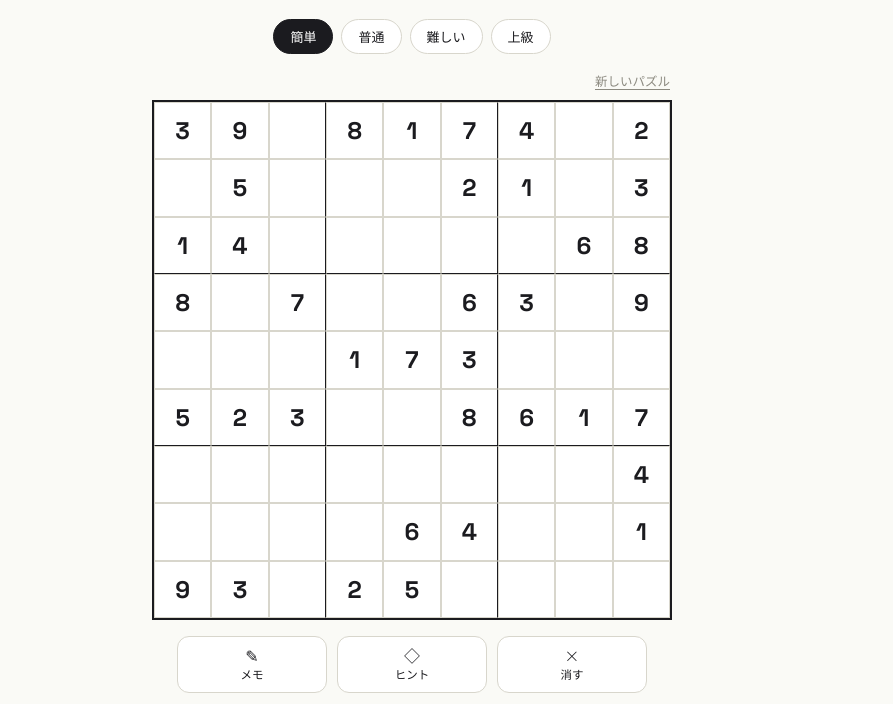
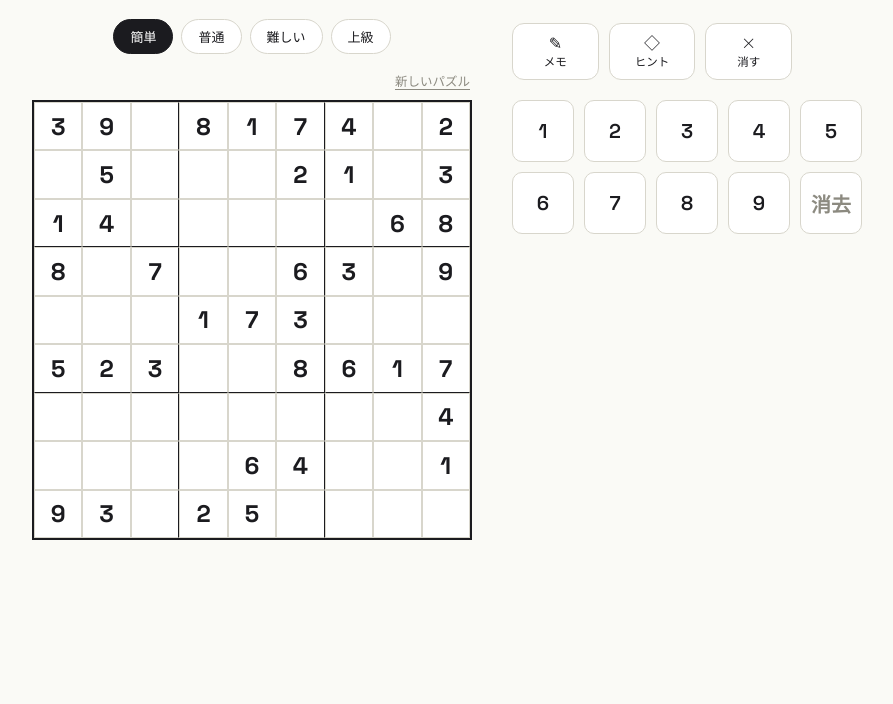
Before and after one commit to nanpure-game/creative-design, a plain HTML site: page game.html in a window 1280 px wide. Shown: the part 174-878 px from the top of the page, without its empty margins (228-1121 px from the left). After the commit the page ends 800 px from the top, so only its background shows below. Drawn offline with Linux system fonts and the light colour scheme.

Commit message:
Add files via upload

```diff
--- a/game.html
+++ b/game.html
@@ -3,25 +3,27 @@
 <head>
 <meta charset="UTF-8">
 <meta name="viewport" content="width=device-width, initial-scale=1.0">
-<title>数独 | ナンプレサイト</title>
+<title>ナンプレ | ナンプレサイト</title>
 <link rel="preconnect" href="https://fonts.googleapis.com">
 <link href="https://fonts.googleapis.com/css2?family=Shippori+Mincho:wght@400;600;800&family=Zen+Kaku+Gothic+New:wght@400;500;700&family=Space+Grotesk:wght@500;600;700&display=swap" rel="stylesheet">
 <link rel="stylesheet" href="style.css">
 </head>
 <body>
 
-<div class="wrap">
+<div class="wrap game-wrap">
   <div class="nav-bar">
     <a class="nav-link" href="index.html">← トップ</a>
     <a class="nav-link" href="how-to-play.html">遊び方</a>
   </div>
 
   <header>
-    <div class="eyebrow">Sudoku Puzzle</div>
-    <h1>数独</h1>
+    <div class="eyebrow">Number Place</div>
+    <h1>ナンプレ</h1>
     <div class="sub">好きな難易度でナンプレを解きましょう</div>
   </header>
 
+  <div class="game-layout">
+    <div class="board-col">
       <div class="diff-row" id="diffRow">
         <button class="pill" data-diff="easy">簡単</button>
         <button class="pill" data-diff="medium">普通</button>
@@ -38,7 +40,9 @@
         <div class="board" id="board"></div>
         <div class="generating" id="generating">パズルを生成しています…</div>
       </div>
+    </div>
 
+    <div class="side-col">
       <div class="toolbar">
         <button class="tool-btn" id="notesBtn">
           <span class="icon">✎</span>
@@ -55,6 +59,8 @@
       </div>
 
       <div class="numpad" id="numpad"></div>
+    </div>
+  </div>
 </div>
 
 <div class="win-overlay" id="winOverlay">
@@ -404,6 +410,15 @@
     renderBoard();
   }
 
+  function clearPeerNotes(r, c, v){
+    for(let cc=0; cc<9; cc++){ if(cc!==c) notesBoard[r][cc].delete(v); }
+    for(let rr=0; rr<9; rr++){ if(rr!==r) notesBoard[rr][c].delete(v); }
+    const br = Math.floor(r/3)*3, bc = Math.floor(c/3)*3;
+    for(let i=br;i<br+3;i++) for(let j=bc;j<bc+3;j++){
+      if(i!==r || j!==c) notesBoard[i][j].delete(v);
+    }
+  }
+
   function setValue(v){
     if(!selected) return;
     const { r, c } = selected;
@@ -423,7 +438,10 @@
     }
 
     currentBoard[r][c] = v;
-    if(v!==0) notesBoard[r][c].clear();
+    if(v!==0){
+      notesBoard[r][c].clear();
+      clearPeerNotes(r, c, v);
+    }
     const conflicts = computeConflicts();
     renderBoard();
 
--- a/style.css
+++ b/style.css
@@ -429,3 +429,44 @@ h1{
   h1{ font-size: 28px; }
   .tool-btn{ font-size: 10.5px; }
 }
+
+/* ---------- Desktop layout: board left, controls right ---------- */
+.game-layout{
+  display: block;
+}
+@media (min-width: 760px){
+  .game-wrap{
+    max-width: 760px;
+  }
+  .game-layout{
+    display: flex;
+    align-items: flex-start;
+    gap: 40px;
+  }
+  .game-layout .board-col{
+    flex: 1 1 440px;
+    max-width: 460px;
+  }
+  .game-layout .side-col{
+    flex: 1 1 260px;
+    max-width: 280px;
+    display: flex;
+    flex-direction: column;
+    gap: 20px;
+    padding-top: 4px;
+    position: sticky;
+    top: 28px;
+  }
+  .game-layout .toolbar{
+    margin: 0;
+  }
+  .game-layout .tool-btn{
+    max-width: none;
+  }
+  .game-layout .numpad{
+    gap: 10px;
+  }
+  .game-layout .num-btn{
+    font-size: 20px;
+  }
+}
```
Also changed, not shown: how-to-play.html (+1 -1 lines), index.html (+4 -4 lines). Lines whose indentation alone changed are shown as unchanged.
